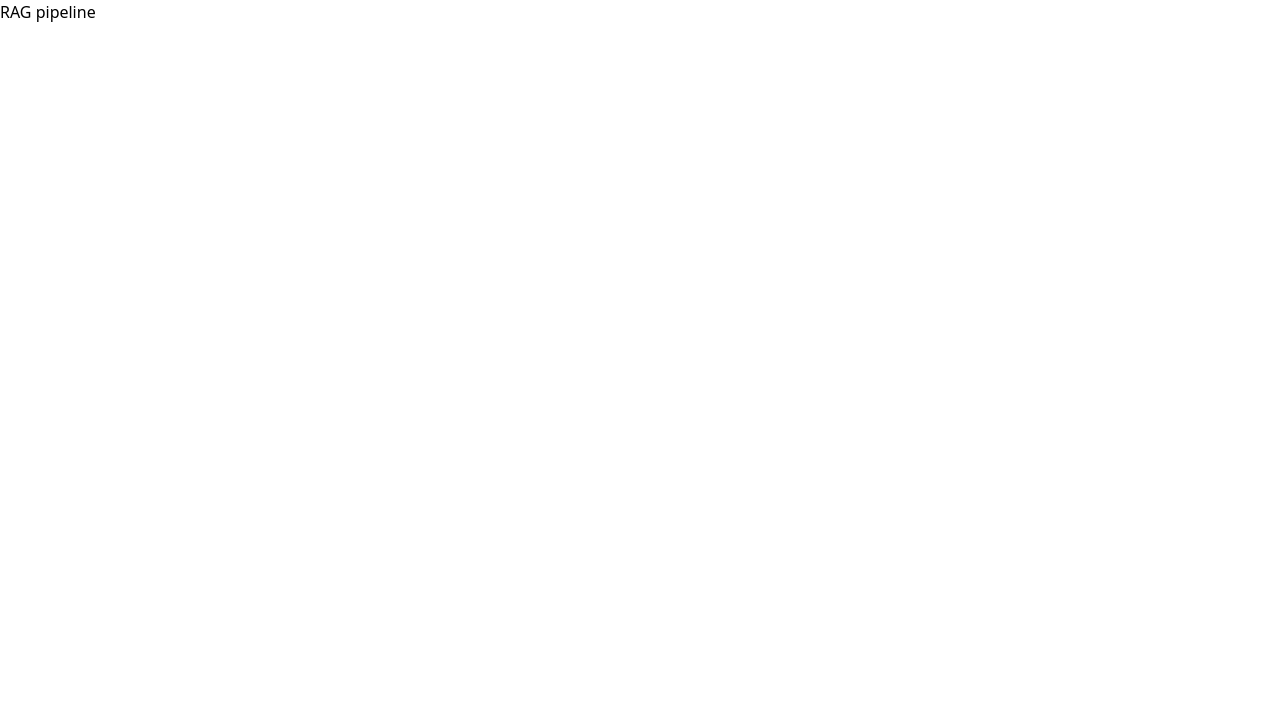
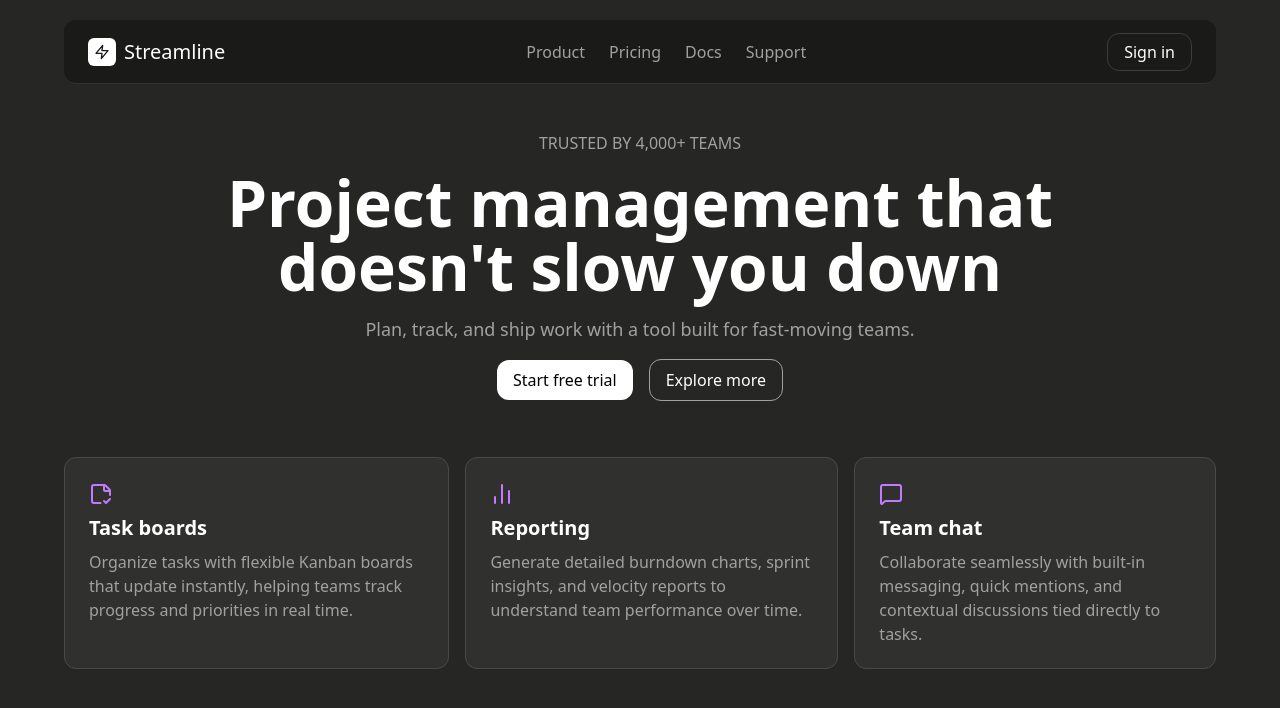
Before and after one commit to HarshalMargaj/rag-faq-bot, a Next.js app: page / in a window 1280 px wide. Shown: the top 708 px of the page. Built offline with nearby package versions, Linux system fonts and the light colour scheme.

Commit message:
feat: add navbar and hero section

```diff
--- a/app/layout.tsx
+++ b/app/layout.tsx
@@ -27,7 +27,9 @@ export default function RootLayout({
 			lang="en"
 			className={`${geistSans.variable} ${geistMono.variable} h-full antialiased`}
 		>
-      <body className="min-h-full flex flex-col">{children}</body>
+			<body className="min-h-full flex flex-col bg-[#262624]">
+				{children}
+			</body>
 		</html>
 	);
 }
--- a/app/page.tsx
+++ b/app/page.tsx
@@ -1,3 +1,9 @@
+import HeroSection from "@/components/sections/HeroSection";
+
 export default function Home() {
-	return <div>RAG pipeline</div>;
+	return (
+		<div>
+			<HeroSection />
+		</div>
+	);
 }
--- /dev/null
+++ b/components/Navbar.tsx
@@ -0,0 +1,63 @@
+import React from "react";
+
+const NavItems = [
+	{
+		id: 1,
+		name: "Product",
+	},
+	{
+		id: 2,
+		name: "Pricing",
+	},
+	{
+		id: 3,
+		name: "Docs",
+	},
+	{
+		id: 4,
+		name: "Support",
+	},
+];
+
+const Navbar = () => {
+	return (
+		<div className="fixed left-0 top-5 right-0 max-w-6xl mx-auto flex items-center justify-between h-16 px-6 bg-[#1A1A18] border-b border-white/10 rounded-xl">
+			<div className="flex items-center gap-2">
+				<div className="w-7 h-7 rounded-md bg-white flex items-center justify-center">
+					<svg
+						xmlns="http://www.w3.org/2000/svg"
+						viewBox="0 0 24 24"
+						fill="none"
+						stroke="#1A1A18"
+						strokeWidth="2"
+						strokeLinecap="round"
+						strokeLinejoin="round"
+						className="w-4 h-4"
+					>
+						<polygon points="13 2 3 14 12 14 11 22 21 10 12 10 13 2" />
+					</svg>
+				</div>
+				<span className="text-white font-medium text-xl">
+					Streamline
+				</span>
+			</div>
+
+			<div className="flex items-center gap-6">
+				{NavItems.map(item => (
+					<div
+						key={item.id}
+						className="cursor-pointer text-neutral-400 text-base hover:text-white transition-colors font-medium"
+					>
+						{item.name}
+					</div>
+				))}
+			</div>
+
+			<button className="text-base font-medium text-white border border-white/15 rounded-xl px-4 py-1.5 hover:bg-white/5 transition-colors cursor-pointer">
+				Sign in
+			</button>
+		</div>
+	);
+};
+
+export default Navbar;
--- /dev/null
+++ b/components/sections/HeroSection.tsx
@@ -0,0 +1,78 @@
+import React from "react";
+import Navbar from "../Navbar";
+import {
+	ChartNoAxesColumn,
+	MessageSquare,
+	StickyNoteCheck,
+} from "lucide-react";
+
+const featureCards = [
+	{
+		id: 1,
+		title: "Task boards",
+		description:
+			"Organize tasks with flexible Kanban boards that update instantly, helping teams track progress and priorities in real time.",
+		icon: <StickyNoteCheck />,
+	},
+	{
+		id: 2,
+		title: "Reporting",
+		description:
+			"Generate detailed burndown charts, sprint insights, and velocity reports to understand team performance over time.",
+		icon: <ChartNoAxesColumn />,
+	},
+	{
+		id: 3,
+		title: "Team chat",
+		description:
+			"Collaborate seamlessly with built-in messaging, quick mentions, and contextual discussions tied directly to tasks.",
+		icon: <MessageSquare />,
+	},
+];
+
+const HeroSection = () => {
+	return (
+		<div className="h-screen ">
+			<Navbar />
+			<div className="flex flex-col gap-4 items-center justify-center h-full">
+				<div className="text-neutral-400 font-medium">
+					TRUSTED BY 4,000+ TEAMS
+				</div>
+				<div className="text-white text-[64px] font-semibold text-center leading-none">
+					Project management that <br />
+					doesn&apos;t slow you down
+				</div>
+				<div className="text-neutral-400 text-lg font-medium">
+					Plan, track, and ship work with a tool built for fast-moving
+					teams.
+				</div>
+				<div className="flex items-center gap-4">
+					<button className="bg-white text-black rounded-xl p-2 px-4 cursor-pointer font-medium">
+						Start free trial
+					</button>
+					<button className="border border-neutral-400  text-white rounded-xl p-2 px-4 cursor-pointer font-medium">
+						Explore more
+					</button>
+				</div>
+				<div className="flex items-center gap-4 max-w-6xl mt-10">
+					{featureCards.map(card => (
+						<div
+							key={card.id}
+							className="bg-[#30302E] p-6 rounded-xl border border-[#4A4A45] flex flex-col gap-2 h-53"
+						>
+							<div className="text-purple-400">{card.icon}</div>
+							<div className="text-white font-semibold text-xl">
+								{card.title}
+							</div>
+							<div className="text-neutral-400 font-medium">
+								{card.description}
+							</div>
+						</div>
+					))}
+				</div>
+			</div>
+		</div>
+	);
+};
+
+export default HeroSection;
--- a/package.json
+++ b/package.json
@@ -9,6 +9,7 @@
     "lint": "eslint"
   },
   "dependencies": {
+    "lucide-react": "^1.21.0",
     "next": "16.2.9",
     "react": "19.2.4",
     "react-dom": "19.2.4"
```
Also changed, not shown: 1 other file (tests, documents, lock files or other folders). Lines whose indentation alone changed are shown as unchanged.
